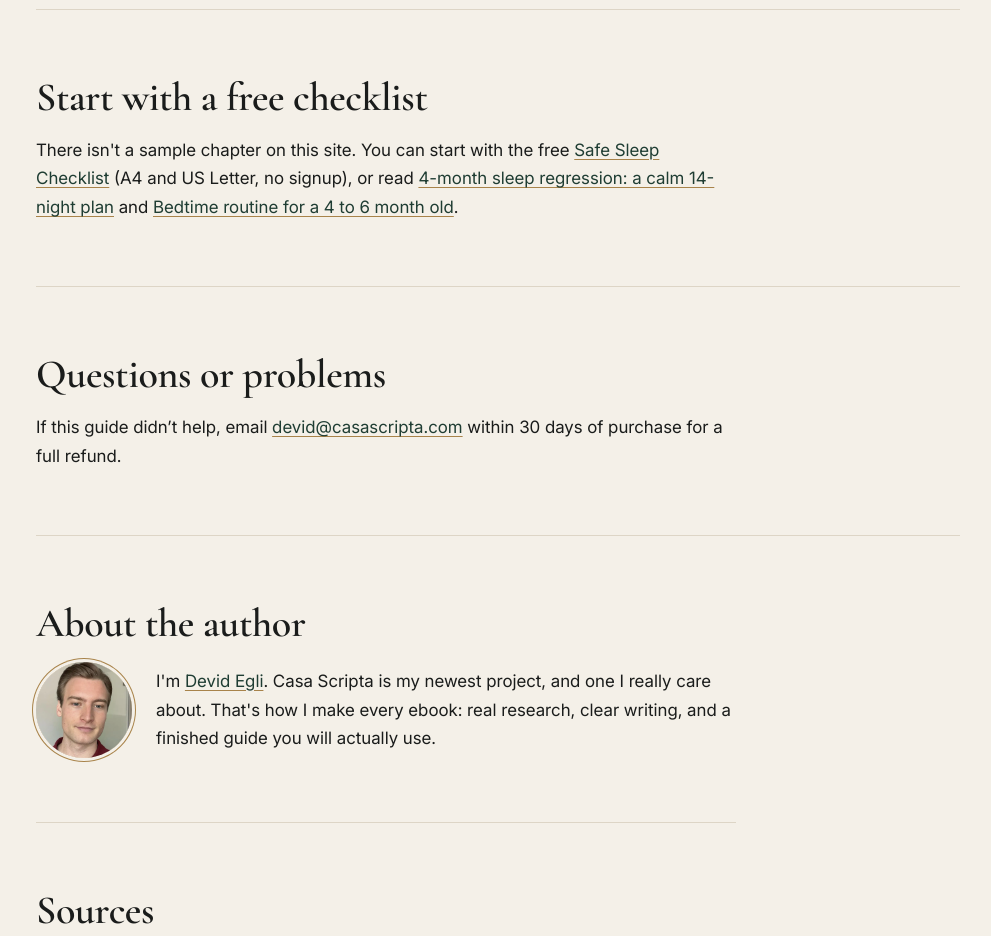
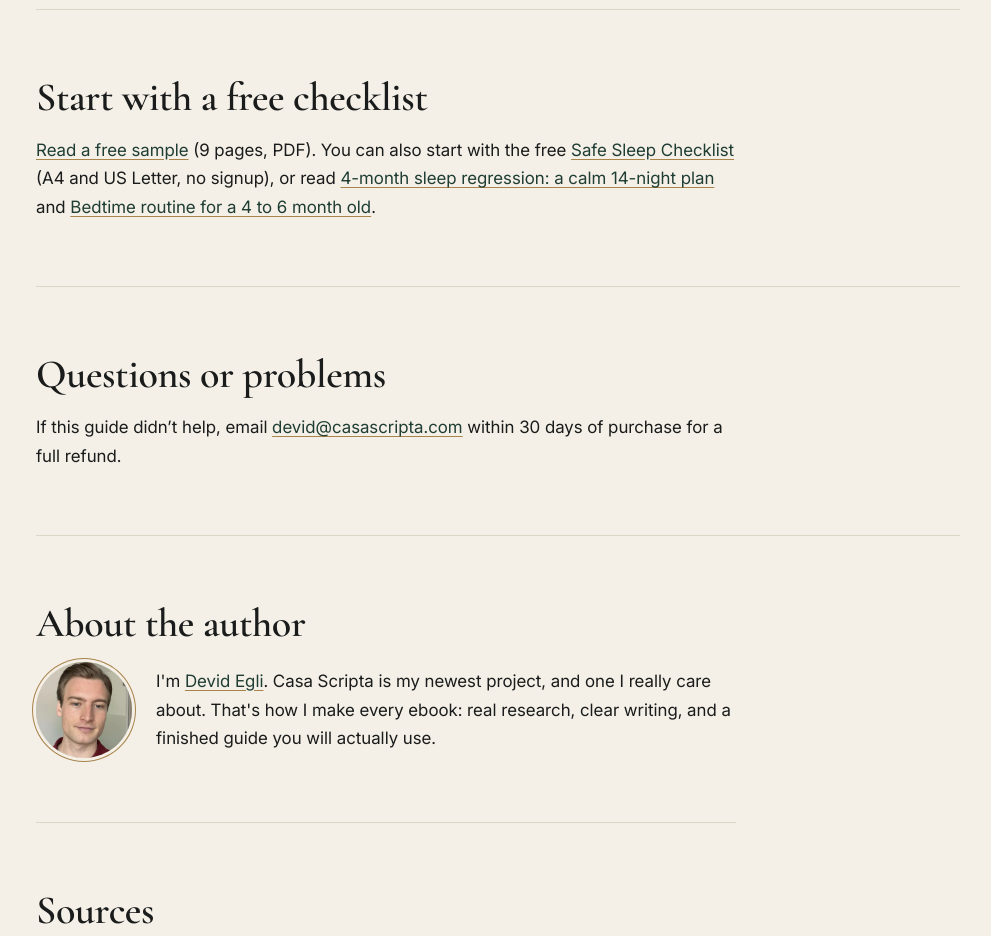
Before and after one commit to DevidEg/casascripta-site, a plain HTML site: page books/gentler-nights/index.html in a window 1280 px wide. Shown: the part 1700-2636 px from the top of the page, without its empty margins (142-1133 px from the left). Drawn offline with Linux system fonts and the light colour scheme.

Commit message:
Host free 9-page samples and link them from the book pages

```diff
--- a/books/gentler-nights/index.html
+++ b/books/gentler-nights/index.html
@@ -136,7 +136,7 @@ footer a{color:var(--stone)}
 
 <section class="block" id="sample">
   <h2>Start with a free checklist</h2>
-  <p>There isn't a sample chapter on this site. You can start with the free <a href="/free/">Safe Sleep Checklist</a> (A4 and US Letter, no signup), or read <a href="/blog/4-month-sleep-regression-14-night-plan/">4-month sleep regression: a calm 14-night plan</a> and <a href="/blog/bedtime-routine-4-to-6-month-old/">Bedtime routine for a 4 to 6 month old</a>.</p>
+  <p><a href="/samples/gentler-nights-sample.pdf">Read a free sample</a> (9 pages, PDF). You can also start with the free <a href="/free/">Safe Sleep Checklist</a> (A4 and US Letter, no signup), or read <a href="/blog/4-month-sleep-regression-14-night-plan/">4-month sleep regression: a calm 14-night plan</a> and <a href="/blog/bedtime-routine-4-to-6-month-old/">Bedtime routine for a 4 to 6 month old</a>.</p>
 </section>
 
 <section class="block" id="questions">
```
Also changed, not shown: books/alone-at-home/index.html (+1 -1 lines), 2 other files.
